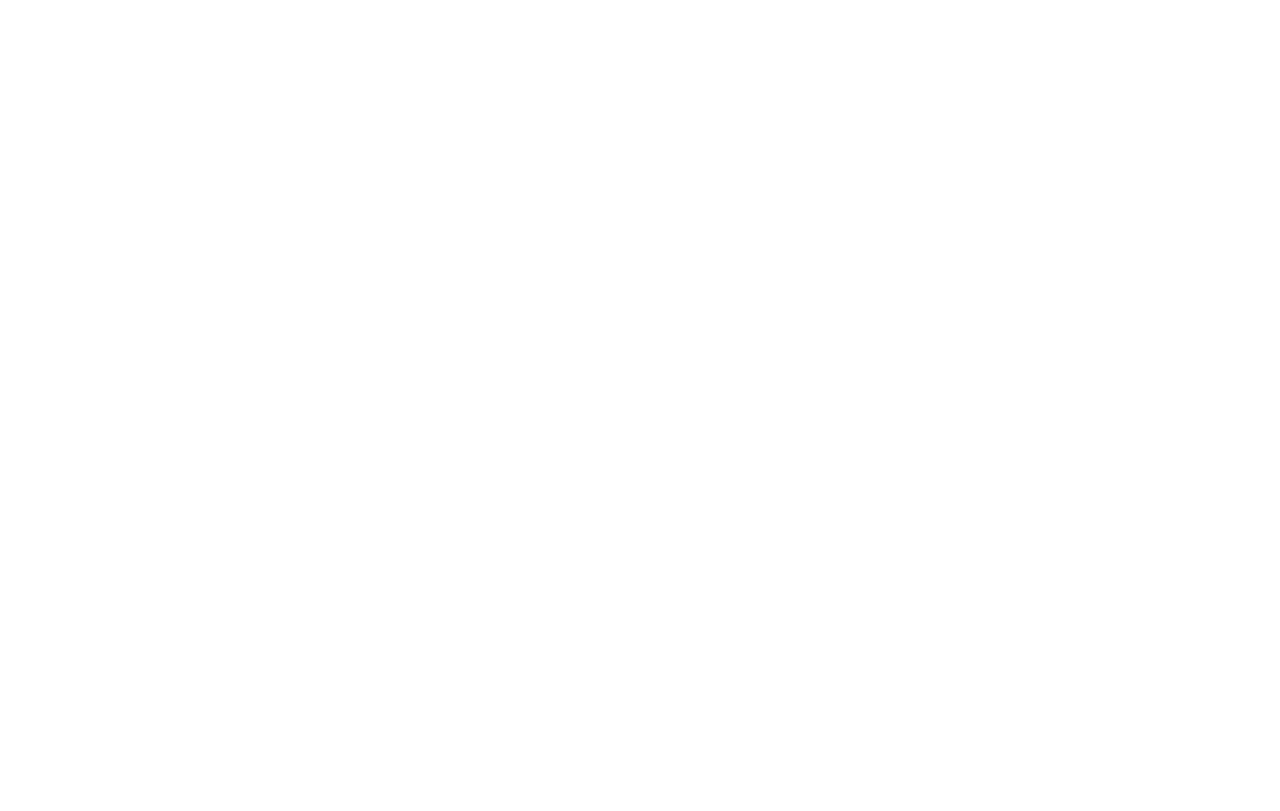
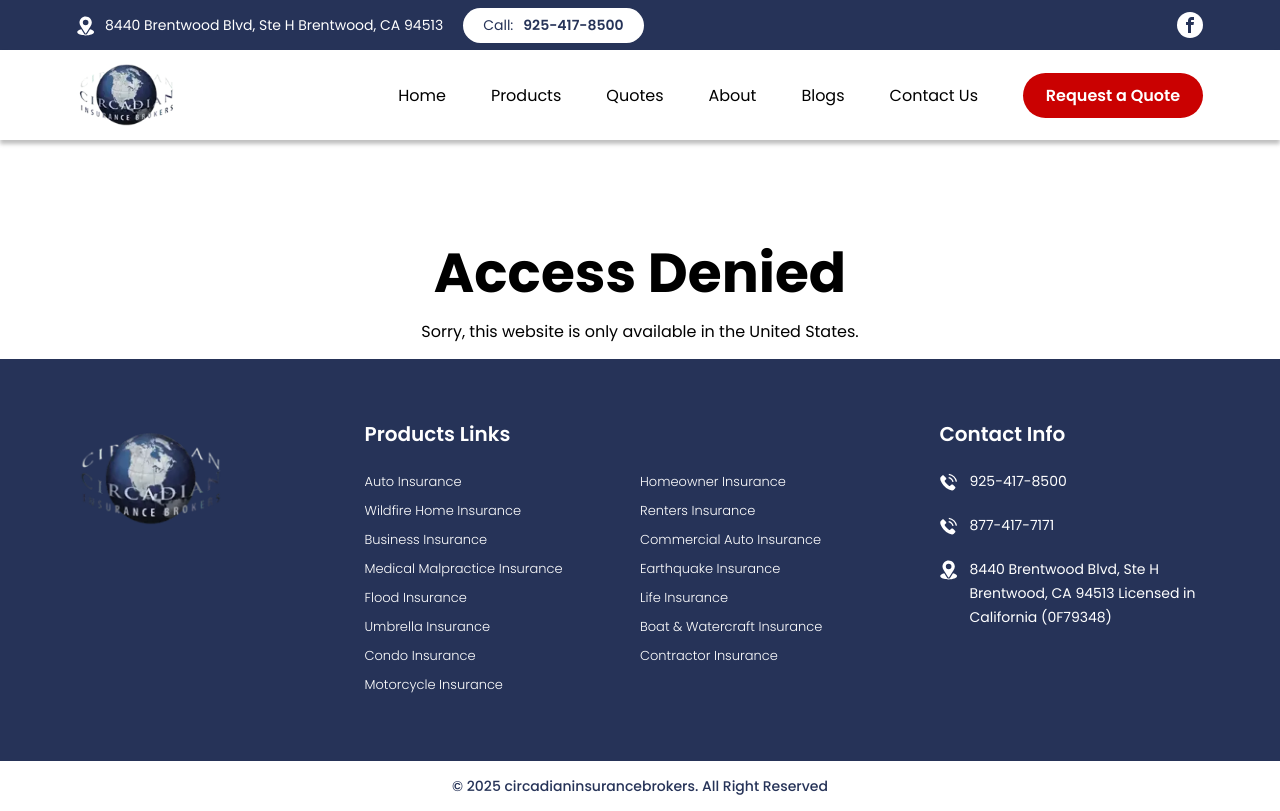
Before and after one commit to circadianinquiries/circadianbrokers, a Next.js app: page /blocked in a window 1280 px wide. Before the commit this address had no page. Built offline with nearby package versions, Linux system fonts and the light colour scheme.

Commit message:
geo grapic location

```diff
--- a/old_middleware.js
+++ b/middleware.js
@@ -2,15 +2,13 @@ import { NextResponse } from "next/server";
 
 export default function middleware(req) {
   const country = req.geo?.country || "UNKNOWN";
-  console.log("Vercel detected country:", country);
 
   const blockCountries = process.env.NEXT_PUBLIC_BLOCK_COUNTRIES === "true";
-  console.log("Block countries enabled:", blockCountries);
 
   if (!blockCountries) return NextResponse.next();
 
   if (country !== "US") {
-    return new NextResponse("Not available in your region", { status: 403 });
+    return NextResponse.rewrite(new URL('/blocked', req.url));
   }
 
   return NextResponse.next();
--- /dev/null
+++ b/src/app/blocked/page.jsx
@@ -0,0 +1,8 @@
+export default function BlockedPage() {
+    return (
+        <div style={{ textAlign: 'center', marginTop: '100px' }}>
+            <h1>Access Denied</h1>
+            <p>Sorry, this website is only available in the United States.</p>
+        </div>
+    );
+}
```
